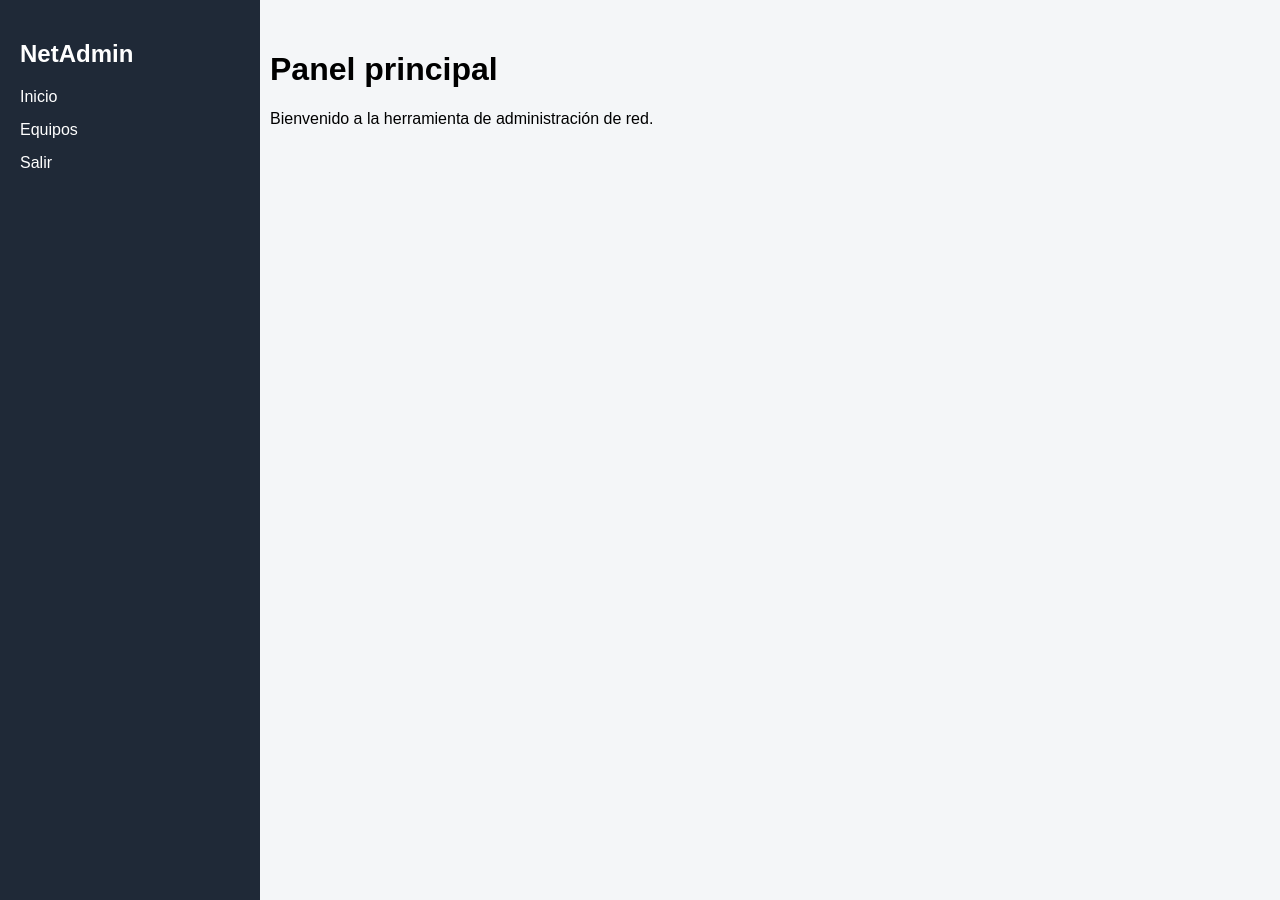
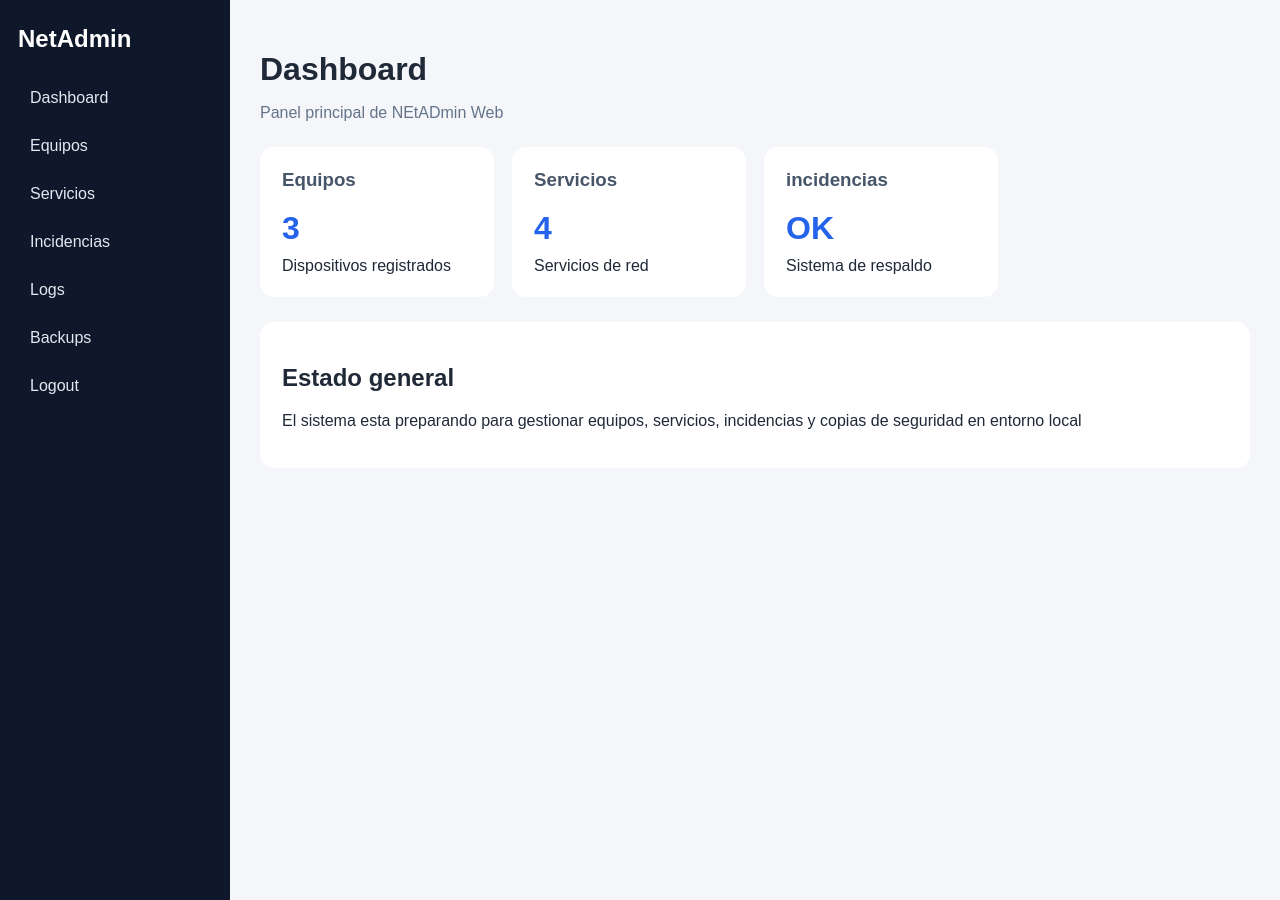
Before and after one commit to fabrint96-ship-it/NetAdmin, a PHP site: page /dashboard.php in a window 1280 px wide. Run offline with PHP 8.4, Linux system fonts and the light colour scheme; some libraries are stand-ins or nearby versions.

Commit message:
Interfaz web profesional inicial

```diff
--- /dev/null
+++ b/web/assets/css/style.css
@@ -0,0 +1,249 @@
+* {
+    box-sizing: border-box
+}
+
+body {
+    margin: 0;
+    font-family: Arial, sans-serif;
+    background: #f4f6f9;
+    color: #1f2937;
+}
+
+.login-page {
+    min-height: 100vh;
+    display: flex;
+    justify-content: center;
+    align-items: center;
+}
+
+.login-card {
+
+    width: 420px;
+    background: #ffffff;
+    padding: 35px;
+    border-radius: 14px;
+    box-shadow: 0 8px 25px rgba(0,0,0,0.12);
+    text-align: center;
+}
+
+.login-card h1 {
+    margin-bottom: 10px;
+    color: #1e293b
+}
+
+.login-cardh2 {
+    margin-bottom: 25px;
+    color: #334155;
+}
+
+.login-card p {
+    color: #64748b;
+
+}
+
+input,select,textarea,button {
+    width: 100%;
+    padding: 11px;
+    margin: 8px 0;
+    border-radius: 8px;
+    border: 1px solid #cbd5e1;
+    font-size: 14px;
+}
+
+textarea {
+    min-height: 100px;
+    resize: vertical;
+}
+
+button, .btn {
+   display: inline-block;
+    background: #2563eb;
+    color: white;
+    border: none;
+    text-decoration: none;
+    padding: 11px 16px;
+    border-radius: 8px;
+    cursor: pointer;
+    font-weight: bold;
+}
+
+button:hover, .btn:hover {
+    background: #1d4ed8;
+}
+
+.small-text {
+    font-size: 13px;
+    margin-top: 20px;
+}
+
+
+.sidebar {
+    width: 230px;
+    height: 100vh;
+    background: #0f172a;
+    color: white;
+    position: fixed;
+    top: 0;
+    left: 0;
+    padding: 25px 18px;
+}
+
+.sidebar h2 {
+    margin-top: 0;
+    margin-bottom: 25px;
+    font-size: 24px;
+
+}
+
+.sidebar a {
+    display: block;
+    color: #e2e8f0;
+    text-decoration: none;
+    padding: 11px 12px;
+    border-radius: 8px;
+    margin-bottom: 8px;
+}
+
+.main {
+    margin-left: 230px;
+    padding: 30px;
+}
+
+.page-header p {
+    margin-bottom: 25px;
+}
+
+.page-header h1 {
+    margin-bottom: 5px;
+}
+
+.page-header p {
+    color: #64748b;
+}
+
+.cards{
+    display: grid;
+    grid-template-columns: repeat(4,1fr);
+    gap: 18px;
+    margin-bottom: 25px;
+}
+
+.card, .panel {
+    background: white;
+    border-radius: 14px;
+    padding: 22px;
+    box-shadow: 0 5 px 18px rgba(0,0,0,0.08);
+}
+
+.card h3 {
+    margin-top: 0;
+    color: #475569;
+}
+
+.card .number {
+    font-size: 32px;
+    font-weight: bold;
+    margin: 10px 0;
+    color: #2563eb;
+}
+
+.card.span {
+    color: #64748b;
+    font-size: 14px;
+
+}
+
+.form-grid {
+    display: grid;
+    grid-template-columns: repeat(3, 1fr);
+    gap: 12px;
+}
+
+.form-grid button, .form-grid textarea {
+    grid-column: span 3;
+}
+
+#buscar {
+    margin-bottom: 15px;
+}
+
+table {
+    width: 100%;
+    border-collapse: collapse;
+    background: white;
+    overflow: hidden;
+    border-radius: 12px;
+}
+
+th, td {
+    padding: 13px;
+    border-bottom: 1px solid #e5e7eb;
+    text-align: left;
+}
+
+th {
+    background: #f8fafc;
+    color: #334155;
+}
+
+tr:hover {
+    background: #f8fafc;
+}
+
+a{
+    color: #2563eb;
+    text-decoration:none;
+}
+
+.badge {
+    padding: 5pxc 9px;
+    border-radius: 20px;
+    font-size: 12px;
+    font-weight: bold;
+}
+
+.badge.activo {
+    background: #dcfce7;
+    color: #166534;
+}
+
+.badge.mantenimiento {
+    background: #fef9c3;
+    color: #854d0e;
+}
+
+.badge.inactivo {
+    background: #fee2e2;
+    color: #991b1b;
+}
+
+.badge.critica {
+    background: #fee2e2;
+    color: #991b1b;
+}
+
+.badge.media {
+    background: #dbeafe;
+    color: #1e40af;
+}
+
+@media (max-width: 900px) {
+    .sidebar {
+        position: relative;
+        width: 100%;
+        height: auto;
+    }
+
+    .main{
+        margin-left: 0;
+
+    }
+
+    .cards {
+        grid-template-columns: 1fr;
+    }
+
+    .form-grid button .form-grid textarea {
+        grid-column: span 1;
+    }
+}
--- /dev/null
+++ b/web/assets/js/app.js
@@ -0,0 +1,30 @@
+const buscador = document.getElementById("buscar");
+
+if (buscador) {
+    buscador.addEvemntListener("keyup", function() {
+        const filtro = this.value.toLowerCase();
+        const filas = document.querySelectorAll(".fila-equipo");
+
+        filas.forEach(fila=> {
+            const texto = fila.textContent.toLowerCase();
+
+            if(texto.includes(filtro)){
+                fila.computedStyleMap.display = "";
+            }else{
+                fila.computedStyleMap.display="none";
+            }
+        });
+    });
+}
+
+const enlacesEliminar = document.querySelectorAll(".delete-link");
+
+enlacesEliminar.forEach(enlace => {
+    enlace.addEventListener("click",function(e){
+        const confirmar= confirm("¿Seguro que quieres eliminar este registro?");
+
+        if(!confirmar){
+            e.preventDefault();
+        }
+    });
+});
--- a/web/dashboard.php
+++ b/web/dashboard.php
@@ -1,21 +1,40 @@
-<!DOCTYPE html>
-<html lang="es">
-<head>
-    <meta charset="UTF-8">
-    <title>Dashboard - NetAdmin</title>
-    <link rel="stylesheet" href="style.css">
-</head>
-<body>
-    <div class="sidebar">
-        <h2>NetAdmin</h2>
-        <a href="dashboard.php">Inicio</a>
-        <a href="equipos.php">Equipos</a>
-        <a href="logout.php">Salir</a>
+<?php include 'includes/header.php';?>
+<?php include 'includes/sidebar.php';?>
+
+
+<div class="main">
+    <div class="page-header">
+        <h1>Dashboard</h1>
+        <p>Panel principal de NEtADmin Web</p>
     </div>
 
-    <div class="main">
-        <h1>Panel principal</h1>
-        <p>Bienvenido a la herramienta de administración de red.</p>
+
+    <div class="cards">
+        <div class="card">
+            <h3> Equipos</h3>
+            <p class="number">3</p>
+            <span> Dispositivos registrados</span>
+        </div>
+
+        <div class="card">
+            <h3> Servicios</h3>
+            <p class="number">4</p>
+            <span> Servicios de red </span>
+        </div>
+
+
+        <div class="card">
+            <h3> incidencias </h3>
+            <p class="number">OK</p>
+            <spam> Sistema de respaldo</spam>
+        </div>
     </div>
-</body>
-</html>
+
+
+    <div class="panel">
+        <h2> Estado general</h2>
+        <p> El sistema esta preparando para gestionar equipos, servicios, incidencias y copias de seguridad en entorno local</p>
+    </div>
+</div>
+
+<?php include 'includes/footer.php';?>
--- /dev/null
+++ b/web/includes/footer.php
@@ -0,0 +1,3 @@
+<script src="assets/js/app.js"></script>
+</body>
+</html>
--- /dev/null
+++ b/web/includes/header.php
@@ -0,0 +1,12 @@
+<?php
+require_once__DIR__.'/../config.php';
+?>
+<!DOCTYPE html>
+<html lang="es">
+    <head>
+        <meta charset="UTF-8">
+        <title><?php echo APP_NAME;?></title>
+        <meta name="viewport" content="width=device-witdh, initial-scale=1.0">
+        <link rel="stylesheet" href="assets/css/style.css">
+    </head>
+    <body>
--- /dev/null
+++ b/web/includes/sidebar.php
@@ -0,0 +1,12 @@
+<div class="sidebar">
+    <h2>NetAdmin</h2>
+
+
+    <a href="dashboard.php">Dashboard</a>
+    <a href="equipos.php">Equipos</a>
+    <a href="servicios.php">Servicios</a>
+    <a href="incidencias.php">Incidencias</a>
+    <a href="logs.php">Logs</a>
+    <a href="backups.php">Backups</a>
+    <a href="logout.php">Logout</a>
+</div>
```
Also changed, not shown: web/app.js (deleted, +0 -13 lines), web/equipos.php (+84 -26 lines), web/incidencias.php (added, +72 -0 lines), web/index.php (+11 -14 lines), web/login.php (+17 -15 lines), web/servicios.php (added, +55 -0 lines).
